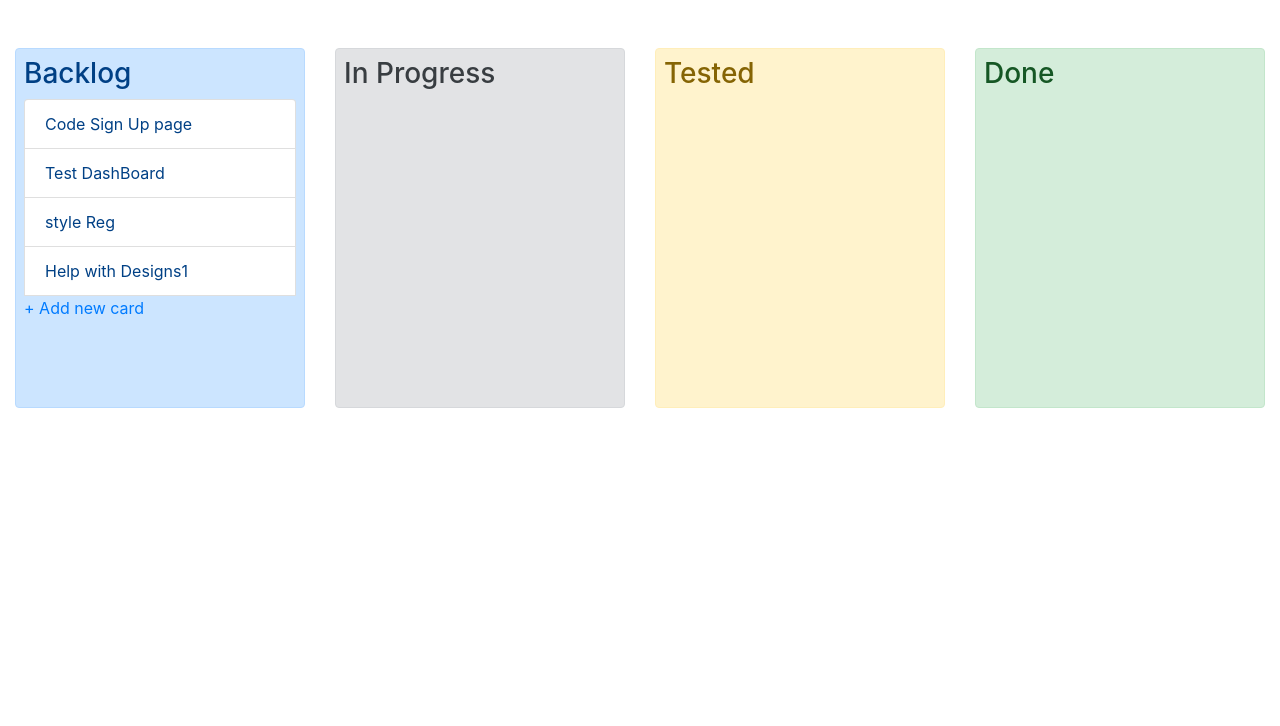
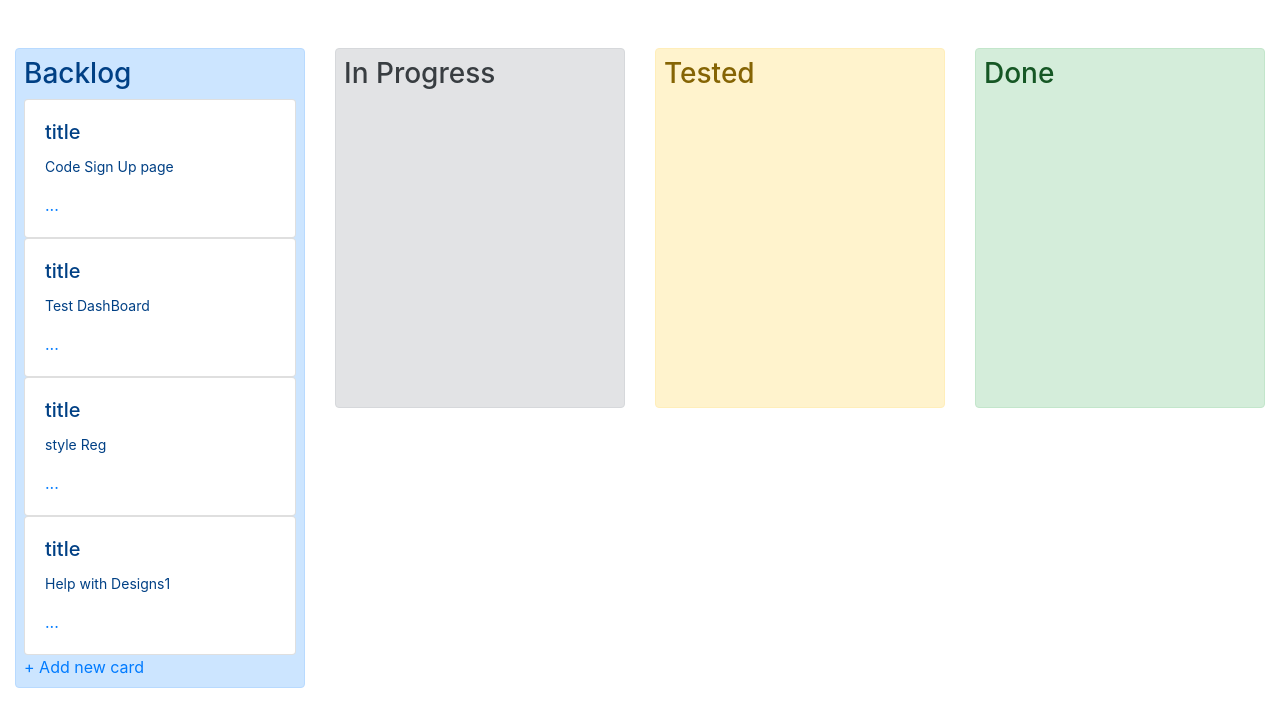
Before and after one commit to ariyuan/vue-kanban, a Vue app: page / in a window 1280 px wide. Shown: the top 726 px of the page. Built offline with nearby package versions, Linux system fonts and the light colour scheme.

Commit message:
Make card for each task

```diff
--- a/src/components/kanban-bootstrap.vue
+++ b/src/components/kanban-bootstrap.vue
@@ -1,6 +1,6 @@
 <template>
   <div class="container-fluid mt-5">
-      <draggable class="row mt-3" :list="columns" group="tasks">
+      <draggable class="row mt-3" :list="columns" group="columns">
         <kanbanColumn
           v-for="item in columns"
           :key="item.column_name"
--- /dev/null
+++ b/src/components/kanban-card.vue
@@ -0,0 +1,18 @@
+<template>
+  <div>
+    <b-card>
+      <b-card-title title-tag="h5">title</b-card-title>
+      <b-card-text class="small">
+        {{ card.name }}
+      </b-card-text>
+
+      <a href="#" class="card-link">...</a>
+    </b-card>
+  </div>
+</template>
+
+<script>
+export default {
+  props: ["card"],
+};
+</script>
--- a/src/components/kanban-column.vue
+++ b/src/components/kanban-column.vue
@@ -2,9 +2,9 @@
   <div class="col-md-3">
     <div class="p-2 alert" :class="columnclass">
       <h3>{{ column_name }}</h3>
-      <draggable class="list-group kanban-column" :list="arrList" group="tasks">
-        <div class="list-group-item" v-for="ele in arrList" :key="ele.name">
-          {{ ele.name }}
+      <draggable class="kanban-column" :list="arrList" group="tasks">
+        <div v-for="ele in arrList" :key="ele.name">
+          <card :card="ele"></card>
         </div>
         <div slot="footer">
           <div v-if="showAddButton">
@@ -30,10 +30,12 @@
 
 <script>
 import draggable from "vuedraggable";
+import card from "./kanban-card"
 
 export default {
   components: {
     draggable,
+    card
   },
   props: ["showAddButton", "arrList", "columnclass", "column_name"],
   data() {
```
